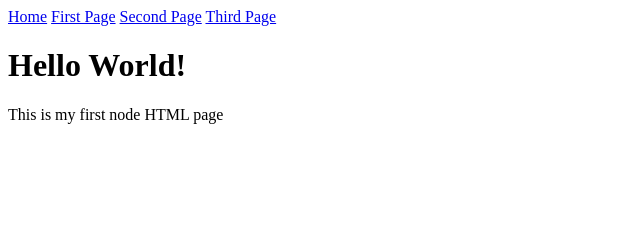
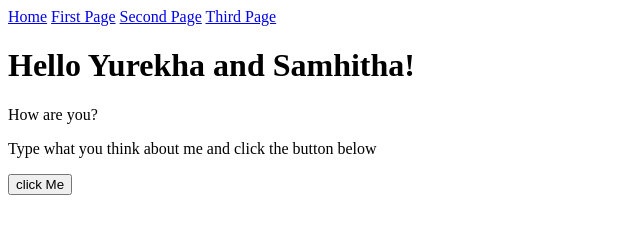
Before and after one commit to Tamilarasan-Devops/intro-to-node, a website: page index.html in a window 1280 px wide. Shown: the whole page, without its empty margins (0-640 px from the left). Drawn offline with Linux system fonts and the light colour scheme.

Commit message:
added button

```diff
--- a/index.html
+++ b/index.html
@@ -4,7 +4,7 @@
     <meta charset="UTF-8" />
     <meta http-equiv="X-UA-Compatible" content="IE=edge" />
     <meta name="viewport" content="width=device-width, initial-scale=1.0" />
-    <title>index page</title>
+    <title>About Us</title>
   </head>
   <body>
     <div class="topnav">
@@ -13,7 +13,10 @@
       <a href="/second_page">Second Page</a>
       <a href="/third_page">Third Page</a>
     </div>
-    <h1>Hello World!</h1>
-    <p>This is my first node HTML page</p>
+    <h1>Hello Yurekha and Samhitha!</h1>
+    <p>How are you?</p>
+    <p>Type what you think about me and click the button below</p>
+    <button id="myBtn1">click Me</button>
+    <p id="text1"></p>
   </body>
 </html>
```
